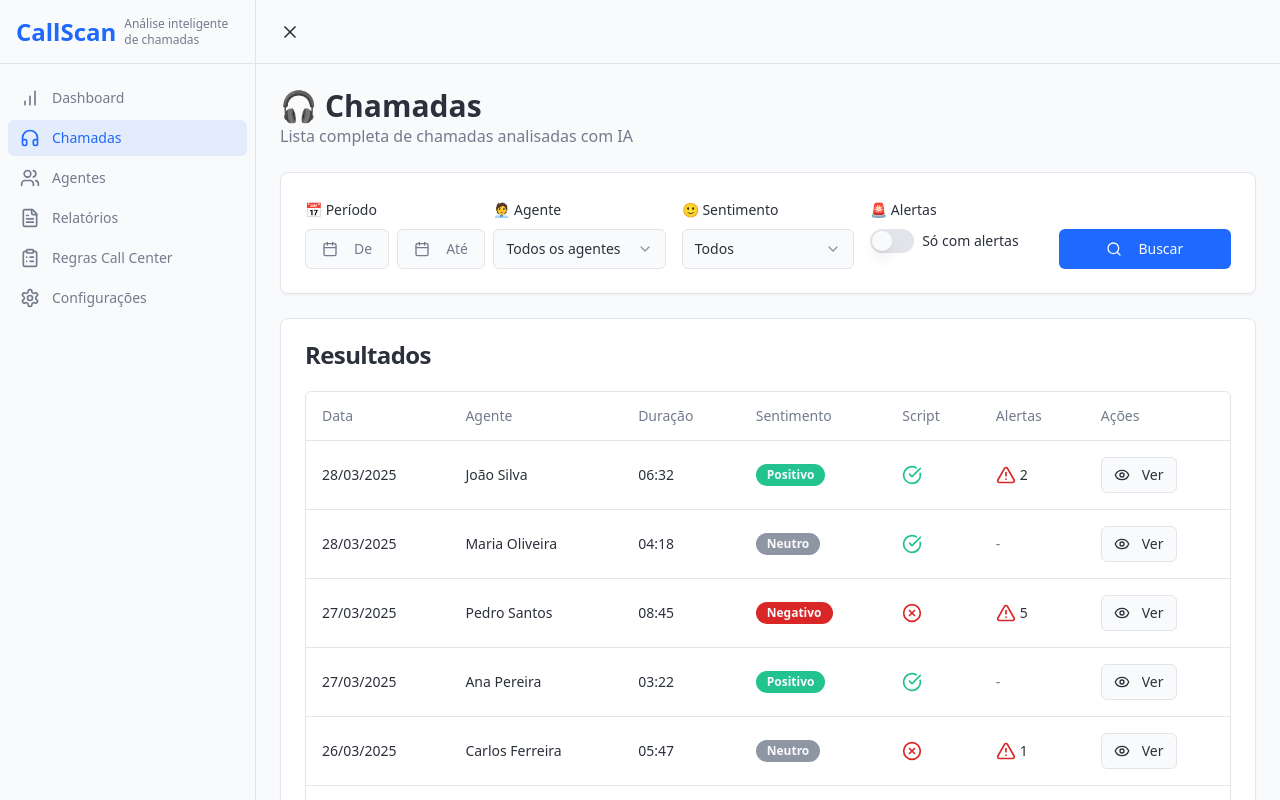
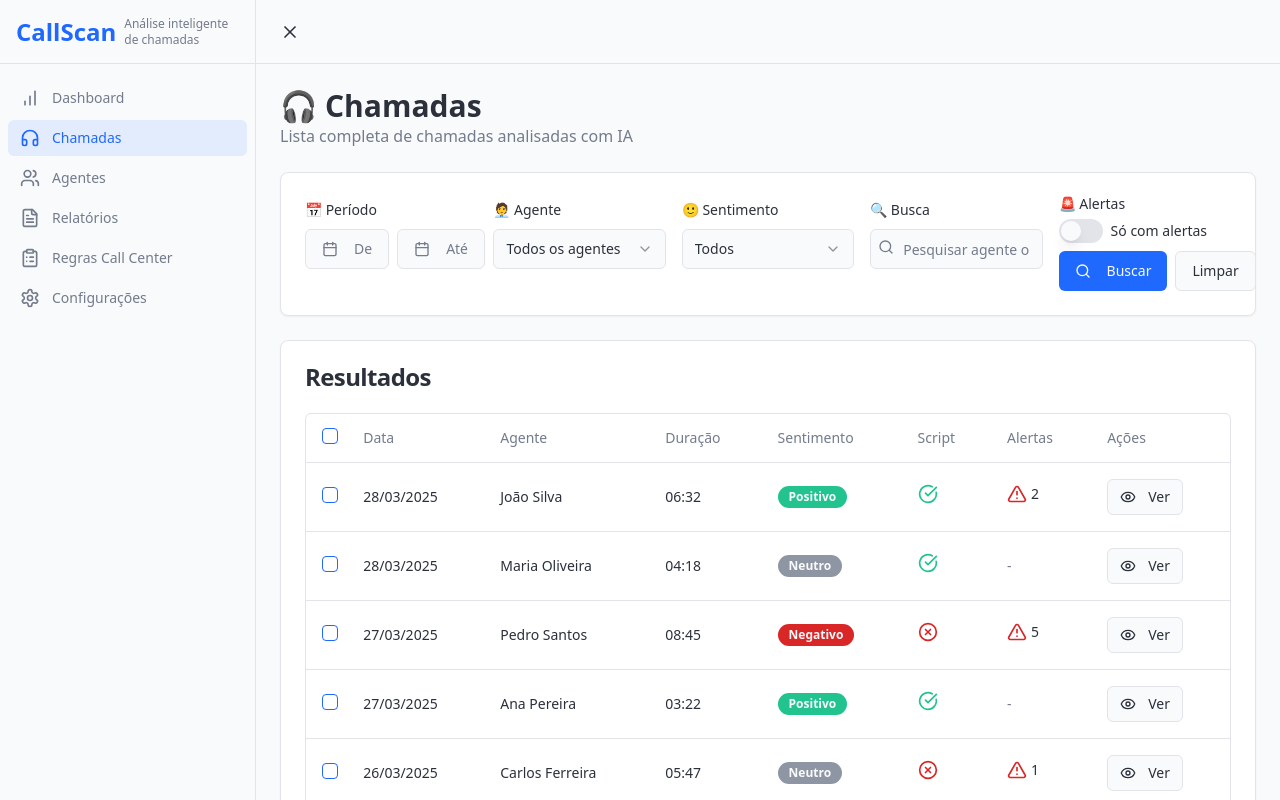
Before and after one commit to Vitor-VarelAI/calljoy-metrics-portal, a React (Vite) app: page /chamadas in a window 1280 px wide. Shown: the top 800 px of the page. Built offline with nearby package versions, Linux system fonts and the light colour scheme.

Commit message:
feat: Implement call listing with filters
Implement a responsive call listing table with filters, including search by agent name or call ID.

```diff
--- a/src/pages/Chamadas.tsx
+++ b/src/pages/Chamadas.tsx
@@ -1,5 +1,5 @@
 
-import React, { useState } from "react";
+import React, { useState, useMemo } from "react";
 import { Link } from "react-router-dom";
 import {
   Table,
@@ -36,6 +36,7 @@ import {
 } from "lucide-react";
 import { format } from "date-fns";
 import { cn } from "@/lib/utils";
+import { Tooltip, TooltipContent, TooltipTrigger } from "@/components/ui/tooltip";
 
 // Dados fictícios de chamadas para a tabela
 const callsData = [
@@ -146,10 +147,58 @@ const Chamadas = () => {
   const [selectedAgent, setSelectedAgent] = useState("Todos os agentes");
   const [sentiment, setSentiment] = useState("Todos");
   const [onlyWithAlerts, setOnlyWithAlerts] = useState(false);
+  const [searchQuery, setSearchQuery] = useState("");
 
   // Estado para paginação
   const [currentPage, setCurrentPage] = useState(1);
-  const totalPages = Math.ceil(callsData.length / 5);
+
+  // Filtragem de dados com base nos filtros aplicados
+  const filteredCalls = useMemo(() => {
+    return callsData.filter((call) => {
+      // Filtro de busca (nome do agente ou ID)
+      if (searchQuery && !call.agent.toLowerCase().includes(searchQuery.toLowerCase()) &&
+          !call.id.toLowerCase().includes(searchQuery.toLowerCase())) {
+        return false;
+      }
+
+      // Filtro de agente
+      if (selectedAgent !== "Todos os agentes" && call.agent !== selectedAgent) {
+        return false;
+      }
+
+      // Filtro de sentimento
+      if (sentiment !== "Todos") {
+        const sentimentLower = sentiment.toLowerCase();
+        if (call.sentiment !== sentimentLower) {
+          return false;
+        }
+      }
+
+      // Filtro de alertas
+      if (onlyWithAlerts && call.alerts === 0) {
+        return false;
+      }
+
+      // Filtros de data poderiam ser implementados aqui...
+
+      return true;
+    });
+  }, [searchQuery, selectedAgent, sentiment, onlyWithAlerts]);
+
+  // Cálculo de paginação
+  const totalPages = Math.ceil(filteredCalls.length / 5);
+  const paginatedCalls = filteredCalls.slice((currentPage - 1) * 5, currentPage * 5);
+
+  // Função para limpar todos os filtros
+  const clearFilters = () => {
+    setDateFrom(undefined);
+    setDateTo(undefined);
+    setSelectedAgent("Todos os agentes");
+    setSentiment("Todos");
+    setOnlyWithAlerts(false);
+    setSearchQuery("");
+    setCurrentPage(1);
+  };
 
   return (
     <div className="space-y-6">
@@ -253,8 +302,23 @@ const Chamadas = () => {
               </Select>
             </div>
 
+            {/* Campo de busca */}
+            <div className="space-y-2">
+              <Label htmlFor="search">🔍 Busca</Label>
+              <div className="relative">
+                <Search className="absolute left-2 top-2.5 h-4 w-4 text-muted-foreground" />
+                <Input
+                  id="search"
+                  placeholder="Pesquisar agente ou ID"
+                  className="pl-8"
+                  value={searchQuery}
+                  onChange={(e) => setSearchQuery(e.target.value)}
+                />
+              </div>
+            </div>
+
             {/* Switch para Alertas */}
-            <div className="space-y-2">
+            <div className="space-y-2 flex flex-col">
               <Label htmlFor="alertas">🚨 Alertas</Label>
               <div className="flex items-center space-x-2">
                 <Switch
@@ -266,14 +330,21 @@ const Chamadas = () => {
                   Só com alertas
                 </Label>
               </div>
-            </div>
 
-            {/* Botão de Busca */}
-            <div className="space-y-2 flex items-end">
-              <Button className="w-full">
+              {/* Botões de ação */}
+              <div className="flex space-x-2 mt-auto">
+                <Button className="w-full" onClick={() => setCurrentPage(1)}>
                   <Search className="mr-2 h-4 w-4" />
                   Buscar
                 </Button>
+                <Button
+                  variant="outline"
+                  className="flex-shrink-0"
+                  onClick={clearFilters}
+                >
+                  Limpar
+                </Button>
+              </div>
             </div>
           </div>
         </CardContent>
@@ -289,6 +360,9 @@ const Chamadas = () => {
             <Table>
               <TableHeader>
                 <TableRow>
+                  <TableHead>
+                    <Checkbox />
+                  </TableHead>
                   <TableHead>Data</TableHead>
                   <TableHead>Agente</TableHead>
                   <TableHead>Duração</TableHead>
@@ -299,28 +373,45 @@ const Chamadas = () => {
                 </TableRow>
               </TableHeader>
               <TableBody>
-                {callsData.map((call) => (
+                {paginatedCalls.map((call) => (
                   <TableRow
                     key={call.id}
                     className="hover:bg-muted/50 cursor-pointer"
                   >
+                    <TableCell>
+                      <Checkbox />
+                    </TableCell>
                     <TableCell>{call.date}</TableCell>
                     <TableCell>{call.agent}</TableCell>
                     <TableCell>{call.duration}</TableCell>
                     <TableCell>{getSentimentBadge(call.sentiment)}</TableCell>
                     <TableCell>
+                      <Tooltip>
+                        <TooltipTrigger>
                           {call.script ? (
                             <CheckCircle className="h-5 w-5 text-[hsl(160,70%,45%)]" />
                           ) : (
                             <XCircle className="h-5 w-5 text-[hsl(0,70%,50%)]" />
                           )}
+                        </TooltipTrigger>
+                        <TooltipContent>
+                          {call.script ? "Script seguido corretamente" : "Script incompleto"}
+                        </TooltipContent>
+                      </Tooltip>
                     </TableCell>
                     <TableCell>
                       {call.alerts > 0 ? (
+                        <Tooltip>
+                          <TooltipTrigger>
                             <div className="flex items-center">
                               <AlertTriangle className="h-5 w-5 text-[hsl(0,70%,50%)]" />
                               <span className="ml-1">{call.alerts}</span>
                             </div>
+                          </TooltipTrigger>
+                          <TooltipContent>
+                            {call.alerts} {call.alerts === 1 ? "alerta detectado" : "alertas detectados"}
+                          </TooltipContent>
+                        </Tooltip>
                       ) : (
                         <span className="text-muted-foreground">-</span>
                       )}
@@ -334,6 +425,14 @@ const Chamadas = () => {
                     </TableCell>
                   </TableRow>
                 ))}
+
+                {paginatedCalls.length === 0 && (
+                  <TableRow>
+                    <TableCell colSpan={8} className="h-24 text-center">
+                      Nenhuma chamada encontrada com os filtros aplicados.
+                    </TableCell>
+                  </TableRow>
+                )}
               </TableBody>
             </Table>
           </div>
@@ -353,7 +452,7 @@ const Chamadas = () => {
                 </PaginationItem>
                 <PaginationItem>
                   <span className="flex h-10 items-center px-4">
-                    Página {currentPage} de {totalPages}
+                    Página {currentPage} de {totalPages || 1}
                   </span>
                 </PaginationItem>
                 <PaginationItem>
```
Lines whose indentation alone changed are shown as unchanged.
